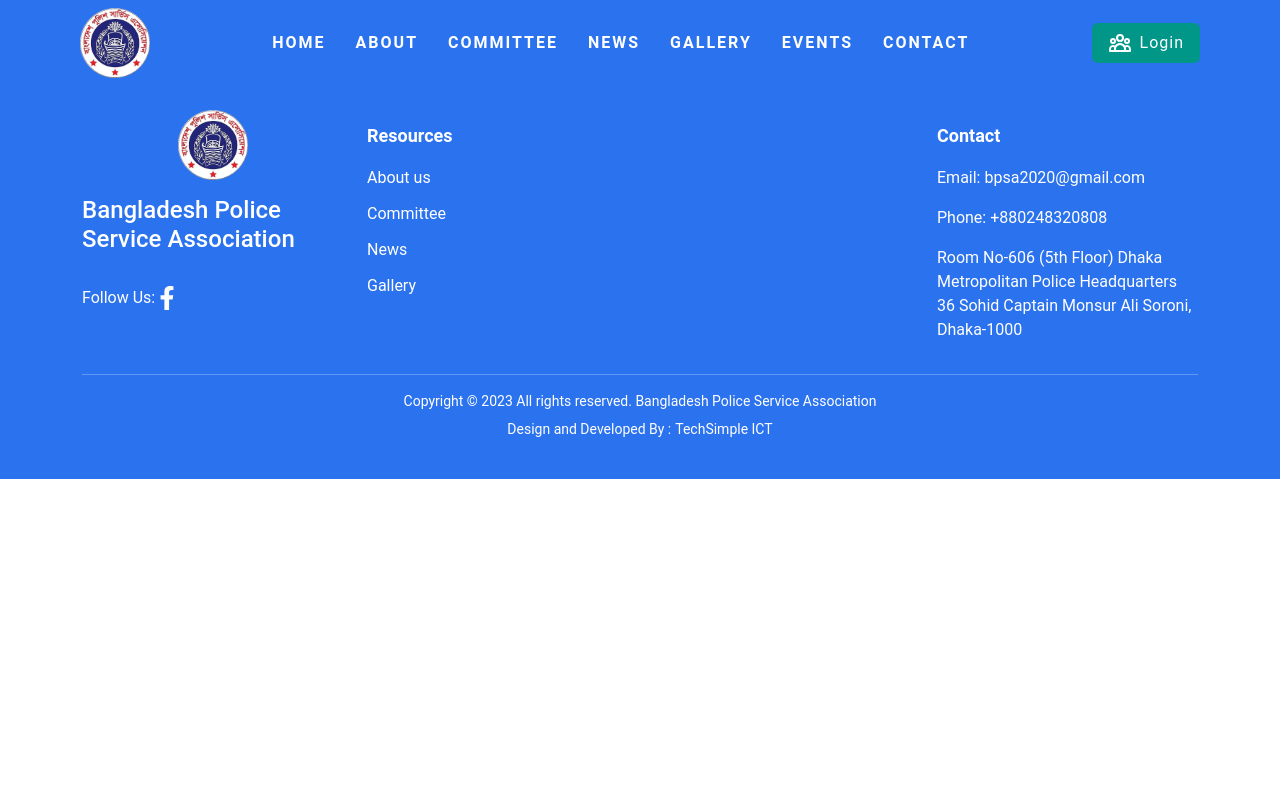
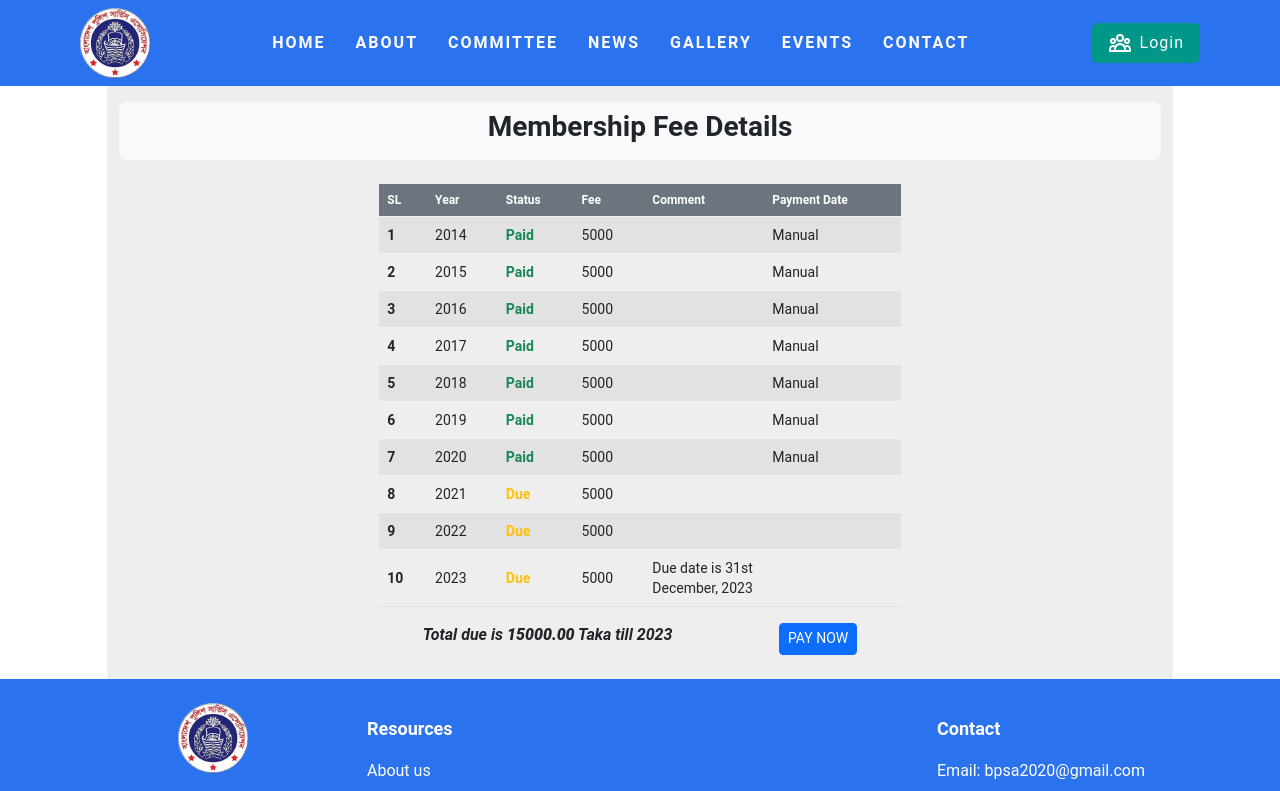
Before and after one commit to tuhinshuvra/bpsa, a React (Create React App) app: page /membershipFee/1 in a window 1280 px wide. Shown: the top 791 px of the page. Built offline with nearby package versions, Linux system fonts and the light colour scheme; no server answers.

Commit message:
implement membership payment page

```diff
--- a/src/App.js
+++ b/src/App.js
@@ -37,6 +37,8 @@ import AllMemberDirectorySearchResultPage from "./Pages/AllMemberDirectory/AllMe
 import NewCommittee from "./Components/CommitteeComponent/NewCommittee";
 import PublishBLogDetails from "./Pages/Blogs/PublishBLogDetails";
 import BlogAdminAssign from "./Pages/Blogs/BlogAdminAssign";
+import MemberShipFeePage from "./Pages/MemberShipFeePage/MemberShipFeePage";
+import SSLCommerz from "./Pages/MemberShipFeePage/SSLCommerz";
 
 export default function App() {
   return (
@@ -69,6 +71,8 @@ export default function App() {
         <Route path="/memberDirectorySearchResult" element={<AllMemberDirectorySearchResultPage />} />
         <Route path="/events" element={<AllEventPage />} />
         <Route path="/events/:eventId" element={<EventDetailsPage />} />
+        <Route path="/membershipFee/:id" element={<MemberShipFeePage />} />
+        <Route path="/sslCommerz/:id" element={<SSLCommerz />} />
 
 
         <Route path="/blog_entry" element={<EntryBlog />} />
--- a/src/Pages/Blogs/AdminAllBlog.js
+++ b/src/Pages/Blogs/AdminAllBlog.js
@@ -69,7 +69,10 @@ const AdminAllBlog = () => {
                             <div className="col-md-10">
                                 <div className="card-body">
                                     <Link className=' fs-5 blogDetailsLink ' to={`/blog_details/${blog?.id}`}>{blog?.title}</Link>
-                                    <p>{blog.summary}</p>
+                                    <p className=" my-0 ">{blog?.description.slice(0, 80)}...
+                                        <Link className=' fst-italic ' to={`/blog_details/${blog?.id}`}>details</Link>
+                                    </p>
+                                    {/* <p>{blog.summary}</p> */}
                                     <div className=''>
                                         <div className=' d-flex justify-content-evenly   me-auto   my-0'>
                                             <p className="card-text my-0"><small className="text-body-secondary"> <b> Blogger:</b> {blog?.memberName} </small></p>
--- a/src/Pages/Blogs/PublishedBlogs.js
+++ b/src/Pages/Blogs/PublishedBlogs.js
@@ -67,7 +67,9 @@ const PublishedBlogs = () => {
 
                             <div className="card-body">
                                 <Link className=' fs-5 blogDetailsLink ' to={`/publishedBlogDetail/${blog?.id}`}>{blog?.title}</Link>
-                                {/* <p className=" my-0 ">{blog?.description}</p> */}
+                                <p className=" my-0 ">{blog?.description.slice(0, 80)}...
+                                    <Link className=' fst-italic ' to={`/publishedBlogDetail/${blog?.id}`}>details</Link>
+                                </p>
                                 <p>{blog.summary}</p>
                                 <div className=''>
                                     <div className=' d-flex justify-content-between  me-auto   my-0'>
--- a/src/Pages/MemberProfile/MemberProfilePage.css
+++ b/src/Pages/MemberProfile/MemberProfilePage.css
@@ -16,7 +16,9 @@
 
 .memberBlogImg {
     width: 160px;
+    max-height: 110px;
 }
+
 
 .memberProFont {
     font-size: 15px;
--- a/src/Pages/MemberProfile/MemberProfilePage.js
+++ b/src/Pages/MemberProfile/MemberProfilePage.js
@@ -95,7 +95,7 @@ const MemberProfilePage = () => {
                     </div>
 
                     <div className="row">
-                        <div className="col-lg-4">
+                        <div className="col-lg-4 my-1 my-lg-0">
                             <div className="card  proCard shadow-lg">
                                 <div className="card-body proCardBody">
                                     {userNewData?.image ?
@@ -127,7 +127,7 @@ const MemberProfilePage = () => {
                         <div className="col-lg-8">
 
                             <div className="row">
-                                <div className="col-md-6">
+                                <div className="col-md-6 my-1 my-lg-0">
                                     <div className="card proCard shadow-lg">
                                         <div className="card-body proCardBody my-auto">
                                             <p className="my-0"><b> BP ID</b>: {memberData?.bpn}</p>
@@ -144,7 +144,7 @@ const MemberProfilePage = () => {
                                         </div>
                                     </div>
                                 </div>
-                                <div className="col-md-6">
+                                <div className="col-md-6 my-1 my-lg-0">
                                     <div className="card proCard shadow-lg">
                                         <div className="card-body proCardBody">
                                             <p className="my-0"><b> Father’s Name </b> : {memberData?.fname} </p>
@@ -162,10 +162,31 @@ const MemberProfilePage = () => {
                         </div>
                     </div>
 
-                    <div className=' d-flex justify-content-end my-2' data-bs-toggle="modal" data-bs-target="#exampleModal">
-                        <Link className=' text-white btn btn-sm btn-primary' to="/memberCoCurriculamActivitiesEntry">Enter/Update Co Curricular Activities</Link>
+                    <div className=' d-lg-flex justify-content-end my-2' data-bs-toggle="modal" data-bs-target="#exampleModal">
+                        <div className=' text-center'>
+                            <Link className=' text-white btn btn-sm btn-primary ' to="/memberCoCurriculamActivitiesEntry">Enter/Update Co Curricular Activities</Link>
+                        </div>
                     </div>
 
+
+                    {/* membership fee section start */}
+                    <div className="row mt-5 mb-2">
+                        <div className="col">
+                            <nav aria-label="breadcrumb" className="bg-light rounded-3 p-2  ">
+                                <h4 className=' text-center'>Membership Fee </h4>
+                            </nav>
+                        </div>
+                    </div>
+
+                    <div className="card blogArea text-center"  >
+                        <div className="card-body">
+                            <p className=' fs-5 fw-bold my-auto'>
+                                Your membership fee payment clear till {2020}
+                                <Link className='fst-italic ms-1' to={`/membershipFee/${user?.id}`}>Show Details</Link>
+                            </p>
+                        </div>
+                    </div>
+                    {/* membership fee section end */}
 
 
                     {/* member's approved blogs */}
@@ -188,7 +209,9 @@ const MemberProfilePage = () => {
                                         <div className="card-body">
                                             {/* <Link className=' fs-5 blogDetailsLink ' to={`/blog_details/${blog?.id}`}>{blog?.title}</Link> */}
                                             <Link className='blogDetailsLink fs-5' to={`/blogDetails/${blog.id}?source=memberAllBlog`}>{blog?.title}</Link>
-                                            <p className=" my-0 ">{blog?.description.slice(0, 180)} </p>
+                                            <p className=" my-0 ">{blog?.description.slice(0, 180)}...
+                                                <Link className=' fst-italic' to={`/blogDetails/${blog.id}?source=memberAllBlog`}>details</Link>
+                                            </p>
                                             <div className=' d-flex justify-content-evenly'>
                                                 <div className=' d-flex col-md-5 me-auto   my-0'>
                                                     <p className="card-text my-0"><small className="text-body-secondary"> <b> Blogger:</b> {blog?.memberName} </small></p>
@@ -241,10 +264,12 @@ const MemberProfilePage = () => {
                                         <div className="col-md-2 my-auto">
                                             <img src={blog?.image} className="memberBlogImg rounded-lg" alt="..." />
                                         </div>
-                                        <div className="col-md-9">
+                                        <div className="col-md-10 d-flex">
                                             <div className="card-body">
                                                 <Link className='blogDetailsLink fs-5' to={`/blogDetails/${blog.id}?source=memberAllBlog`}>{blog?.title}</Link>
-                                                <p className=" my-0 ">{blog?.description.slice(0, 180)} </p>
+                                                <p className=" my-0 ">{blog?.description.slice(0, 180)}...
+                                                    <Link className=' fst-italic ' to={`/blogDetails/${blog.id}?source=memberAllBlog`}>details</Link>
+                                                </p>
                                                 <div className=' d-flex justify-content-evenly'>
                                                     <div className=' d-flex col-md-5 me-auto   my-0'>
                                                         <p className="card-text my-0"><small className="text-body-secondary"> <b> Blogger:</b> {blog?.memberName} </small></p>
@@ -252,11 +277,8 @@ const MemberProfilePage = () => {
                                                     </div>
                                                 </div>
                                             </div>
-                                        </div>
-
-                                        <div className="col-md-1 my-auto">
-                                            <p className=' fw-bold '>{blog?.status}</p>
-                                            <div>
+                                            <div className="  text-center  my-auto">
+                                                <p className=' fw-bold '>{blog?.status}</p>
                                                 <Link to={`/updateBlog/${blog?.id}`} className=' btn btn-primary btn-sm ms-3 '>Edit</Link>
                                             </div>
                                         </div>
--- /dev/null
+++ b/src/Pages/MemberShipFeePage/MemberShipFeePage.css
@@ -0,0 +1,3 @@
+.colWidth {
+    width: 120px;
+}
--- /dev/null
+++ b/src/Pages/MemberShipFeePage/MemberShipFeePage.js
@@ -0,0 +1,129 @@
+import React from 'react';
+import './MemberShipFeePage.css';
+import { Link } from 'react-router-dom';
+
+const MemberShipFeePage = () => {
+    return (
+        <div className=' col-lg-10  mx-auto'>
+
+            <section style={{ backgroundColor: "#eee" }}>
+                <div className="container pt-3 pb-3 ">
+                    <div className="row">
+                        <div className="col">
+                            <nav aria-label="breadcrumb" className="bg-light rounded-3 p-2 mb-4">
+                                <h3 className=' text-center fw-bold'>Membership Fee Details</h3>
+                            </nav>
+                        </div>
+                    </div>
+                    <div className=' col-lg-6 col-md-10 mx-auto'>
+                        <table className="table table-striped table-hover adminAssignTable">
+                            <thead>
+                                <tr className=' bg-secondary   fw-bold text-white'>
+                                    <th scope="col">SL</th>
+                                    <th scope="col">Year</th>
+                                    <th scope="col">Status</th>
+                                    <th scope="col">Fee</th>
+                                    <th scope="col">Comment</th>
+                                    <th scope="col">Payment Date</th>
+                                </tr>
+                            </thead>
+                            <tbody>
+                                <tr>
+                                    <th scope="row">1</th>
+                                    <td>2014</td>
+                                    <td className=' text-success fw-bold'>Paid</td>
+                                    <td className=''>5000</td>
+                                    <td className='colWidth'></td>
+                                    <td className=''>Manual</td>
+                                </tr>
+                                <tr>
+                                    <th scope="row">2</th>
+                                    <td>2015</td>
+                                    <td className='text-success fw-bold'>Paid</td>
+                                    <td className=''>5000</td>
+                                    <td className='colWidth'></td>
+                                    <td className=''>Manual</td>
+                                </tr>
+                                <tr>
+                                    <th scope="row">3</th>
+                                    <td>2016</td>
+                                    <td className='text-success fw-bold'>Paid</td>
+                                    <td className=''>5000</td>
+                                    <td className=''></td>
+                                    <td className=''>Manual</td>
+                                </tr>
+                                <tr>
+                                    <th scope="row">4</th>
+                                    <td>2017</td>
+                                    <td className='text-success fw-bold'>Paid</td>
+                                    <td className=''>5000</td>
+                                    <td className='colWidth'></td>
+                                    <td className=''>Manual</td>
+                                </tr>
+                                <tr>
+                                    <th scope="row">5</th>
+                                    <td>2018</td>
+                                    <td className='text-success fw-bold'>Paid</td>
+                                    <td className=''>5000</td>
+                                    <td className=''></td>
+                                    <td className=''>Manual</td>
+                                </tr>
+                                <tr>
+                                    <th scope="row">6</th>
+                                    <td>2019</td>
+                                    <td className='text-success fw-bold'>Paid</td>
+                                    <td className=''>5000</td>
+                                    <td className='colWidth'></td>
+                                    <td className=''>Manual</td>
+                                </tr>
+                                <tr>
+                                    <th scope="row">7</th>
+                                    <td>2020</td>
+                                    <td className='text-success fw-bold'>Paid</td>
+                                    <td className=''>5000</td>
+                                    <td className=''></td>
+                                    <td className=''>Manual</td>
+                                </tr>
+                                <tr>
+                                    <th scope="row">8</th>
+                                    <td>2021</td>
+                                    <td className=' text-warning fw-bold'>Due</td>
+                                    <td className=''>5000</td>
+                                    <td className='colWidth'> </td>
+                                    <td className=''></td>
+                                </tr>
+                                <tr>
+                                    <th scope="row">9</th>
+                                    <td>2022</td>
+                                    <td className='text-warning fw-bold'>Due</td>
+                                    <td className=''>5000</td>
+                                    <td className='colWidth'> </td>
+                                    <td className=''></td>
+                                </tr>
+                                <tr>
+                                    <th scope="row">10</th>
+                                    <td>2023</td>
+                                    <td className='text-warning fw-bold'>Due</td>
+                                    <td className=''>5000</td>
+                                    <td className='colWidth'>Due date is 31st December, 2023</td>
+                                    <td className=''></td>
+                                </tr>
+                            </tbody>
+                        </table>
+                        <div className=' col-lg-10 mx-auto d-flex justify-content-between'>
+
+                            <p className=' fw-bold fst-italic'>Total due is <b> 15000.00</b> Taka till 2023 </p>
+
+                            <Link className='btn btn-primary btn-sm' to={`/sslCommerz/id`}>Pay Now</Link>
+                        </div>
+
+                    </div>
+                </div>
+            </section>
+
+
+        </div>
+    );
+};
+
+export default MemberShipFeePage;
--- /dev/null
+++ b/src/Pages/MemberShipFeePage/SSLCommerz.js
@@ -0,0 +1,12 @@
+import React from 'react';
+
+const SSLCommerz = () => {
+    return (
+        <div className=' text-center my-5'>
+            <h2>SSLCOMMERZ Payment Gateway</h2>
+
+        </div>
+    );
+};
+
+export default SSLCommerz;
```
